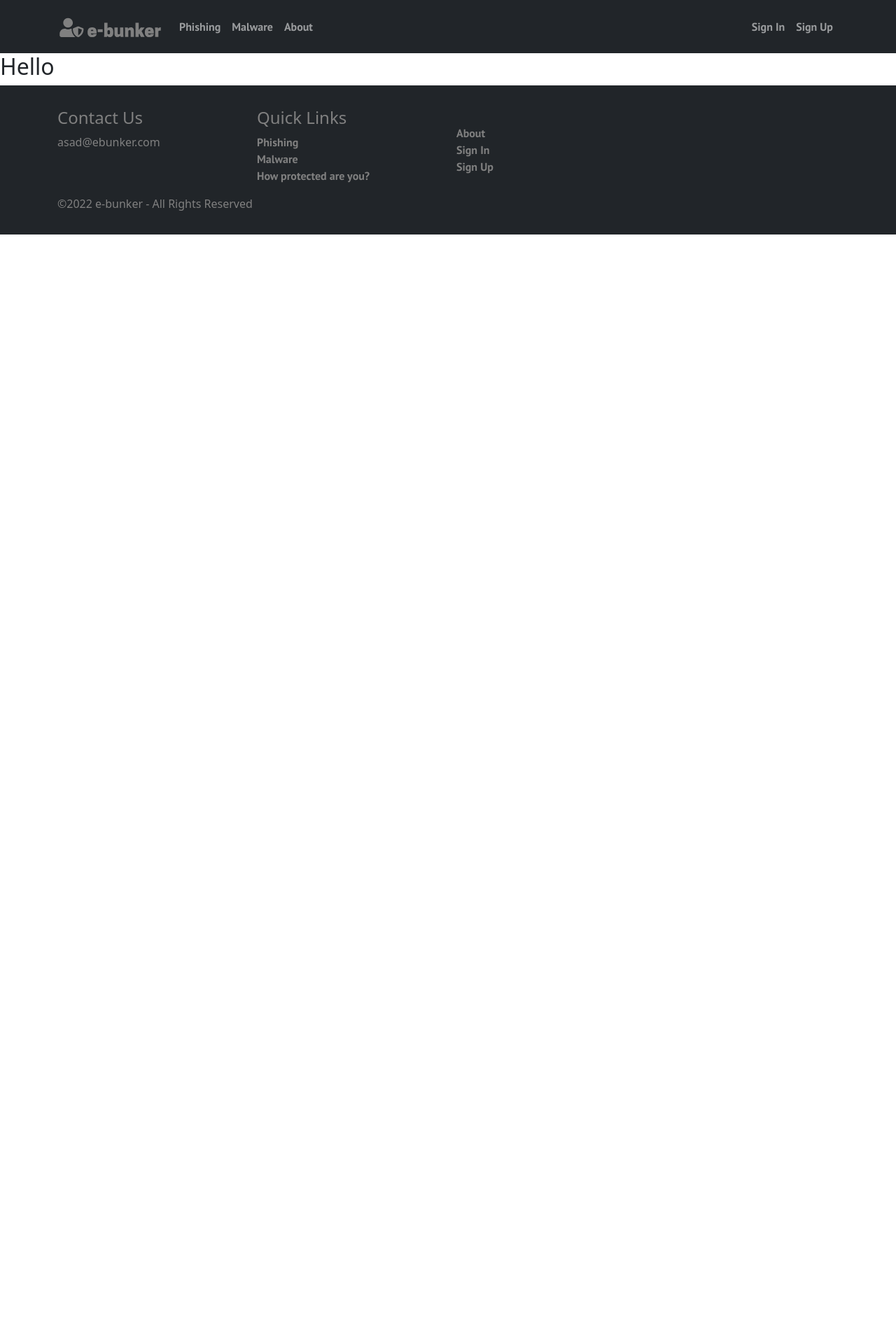
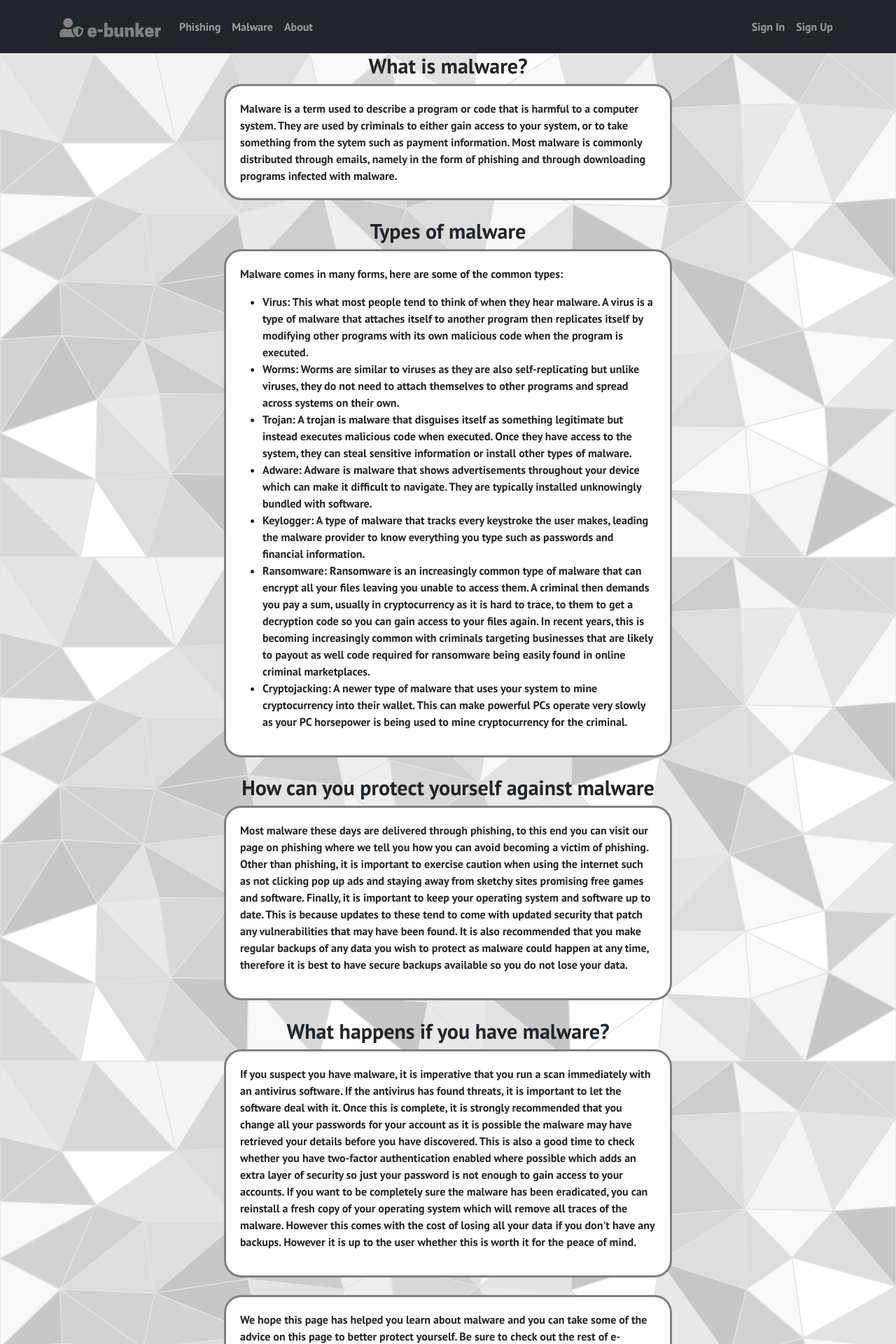
Before and after one commit to Asad99dev/E-Bunker, a React (Create React App) app in the folder frontend/: page /malware-learn in a window 1280 px wide. Shown: the top 1920 px of the page at 70% size. Before the commit the page ends 800 px from the top, so only its background shows below. Built offline with nearby package versions, Linux system fonts and the light colour scheme.

Commit message:
Added content

```diff
--- a/frontend/src/Pages/MalwareLearn.js
+++ b/frontend/src/Pages/MalwareLearn.js
@@ -2,8 +2,108 @@ import React from "react";
 
 function MalwareLearn() {
   return (
-    <div>
-      <h2>Hello</h2>
+    <div className="pg-container">
+      <h1>What is malware?</h1>
+      <div className="content-container">
+        Malware is a term used to describe a program or code that is harmful to
+        a computer system. They are used by criminals to either gain access to
+        your system, or to take something from the sytem such as payment
+        information. Most malware is commonly distributed through emails, namely
+        in the form of phishing and through downloading programs infected with
+        malware.
+      </div>
+      <h1>Types of malware</h1>
+      <div className="content-container">
+        <p>Malware comes in many forms, here are some of the common types:</p>
+        <ul>
+          <li>
+            Virus: This what most people tend to think of when they hear
+            malware. A virus is a type of malware that attaches itself to
+            another program then replicates itself by modifying other programs
+            with its own malicious code when the program is executed.
+          </li>
+          <li>
+            Worms: Worms are similar to viruses as they are also
+            self-replicating but unlike viruses, they do not need to attach
+            themselves to other programs and spread across systems on their own.
+          </li>
+          <li>
+            Trojan: A trojan is malware that disguises itself as something
+            legitimate but instead executes malicious code when executed. Once
+            they have access to the system, they can steal sensitive information
+            or install other types of malware.
+          </li>
+          <li>
+            Adware: Adware is malware that shows advertisements throughout your
+            device which can make it difficult to navigate. They are typically
+            installed unknowingly bundled with software.
+          </li>
+          <li>
+            Keylogger: A type of malware that tracks every keystroke the user
+            makes, leading the malware provider to know everything you type such
+            as passwords and financial information.
+          </li>
+          <li>
+            Ransomware: Ransomware is an increasingly common type of malware
+            that can encrypt all your files leaving you unable to access them. A
+            criminal then demands you pay a sum, usually in cryptocurrency as it
+            is hard to trace, to them to get a decryption code so you can gain
+            access to your files again. In recent years, this is becoming
+            increasingly common with criminals targeting businesses that are
+            likely to payout as well code required for ransomware being easily
+            found in online criminal marketplaces.
+          </li>
+          <li>
+            Cryptojacking: A newer type of malware that uses your system to mine
+            cryptocurrency into their wallet. This can make powerful PCs operate
+            very slowly as your PC horsepower is being used to mine
+            cryptocurrency for the criminal.{" "}
+          </li>
+        </ul>
+      </div>
+      <h1>How can you protect yourself against malware</h1>
+      <div className="content-container">
+        <p>
+          Most malware these days are delivered through phishing, to this end
+          you can visit our page on phishing where we tell you how you can avoid
+          becoming a victim of phishing. Other than phishing, it is important to
+          exercise caution when using the internet such as not clicking pop up
+          ads and staying away from sketchy sites promising free games and
+          software. Finally, it is important to keep your operating system and
+          software up to date. This is because updates to these tend to come
+          with updated security that patch any vulnerabilities that may have
+          been found. It is also recommended that you make regular backups of
+          any data you wish to protect as malware could happen at any time,
+          therefore it is best to have secure backups available so you do not
+          lose your data.
+        </p>
+      </div>
+      <h1>What happens if you have malware?</h1>
+      <div className="content-container">
+        <p>
+          If you suspect you have malware, it is imperative that you run a scan
+          immediately with an antivirus software. If the antivirus has found
+          threats, it is important to let the software deal with it. Once this
+          is complete, it is strongly recommended that you change all your
+          passwords for your account as it is possible the malware may have
+          retrieved your details before you have discovered. This is also a good
+          time to check whether you have two-factor authentication enabled where
+          possible which adds an extra layer of security so just your password
+          is not enough to gain access to your accounts. If you want to be
+          completely sure the malware has been eradicated, you can reinstall a
+          fresh copy of your operating system which will remove all traces of
+          the malware. However this comes with the cost of losing all your data
+          if you don't have any backups. However it is up to the user whether
+          this is worth it for the peace of mind.
+        </p>
+      </div>
+      <div className="content-container">
+        <p>
+          We hope this page has helped you learn about malware and you can take
+          some of the advice on this page to better protect yourself. Be sure to
+          check out the rest of e-bunker!
+        </p>
+      </div>
     </div>
   );
 }
```
